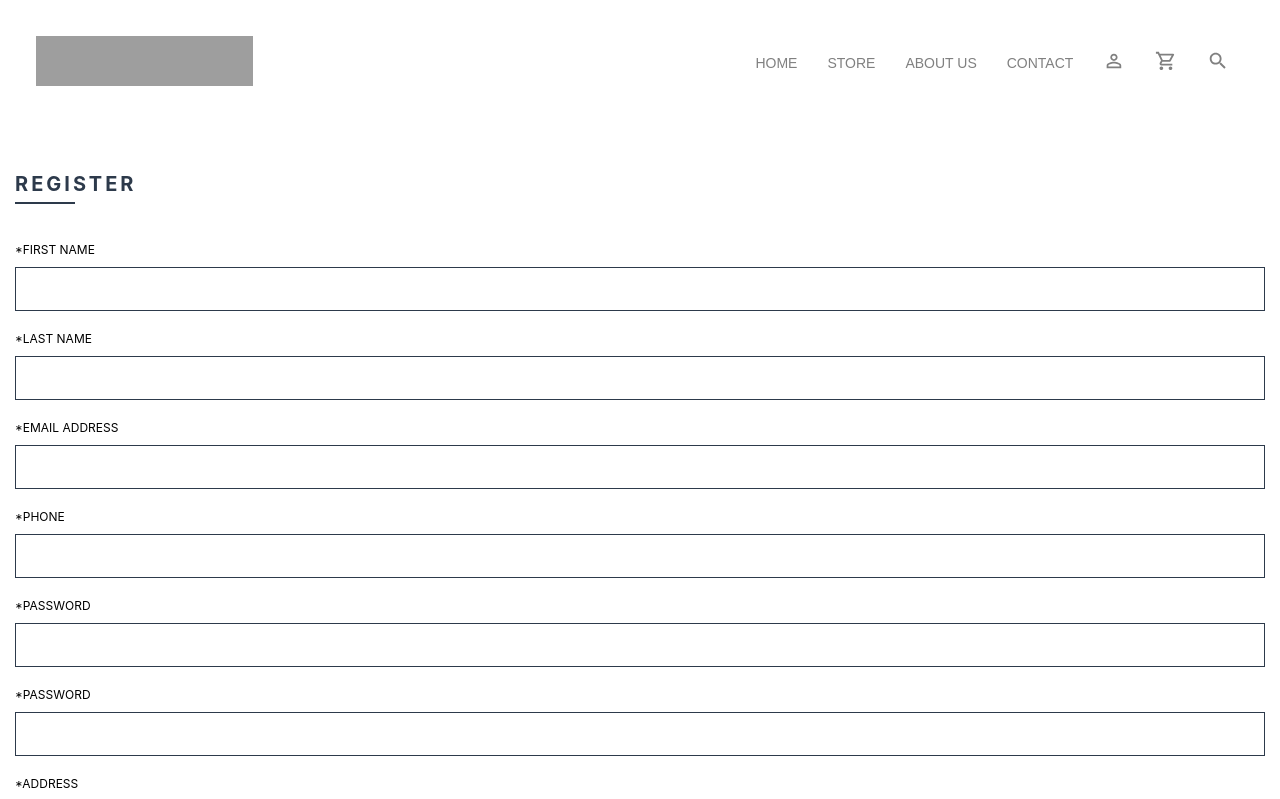
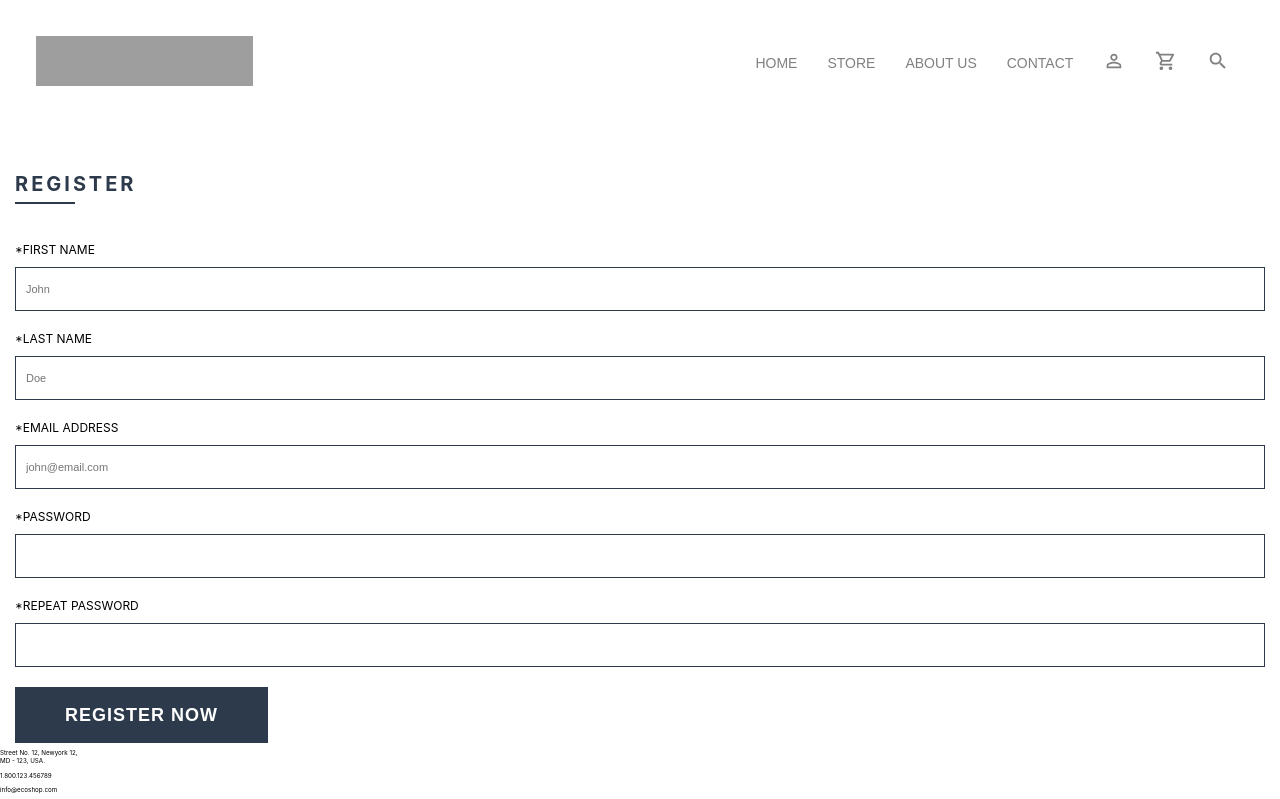
Before and after one commit to YagneshP/riipen_project, a Next.js app: page /register in a window 1280 px wide. Shown: the top 799 px of the page. Built offline with nearby package versions, Linux system fonts and the light colour scheme; grey boxes are pictures that could not be loaded.

Commit message:
remove the error

```diff
--- a/pages/register.js
+++ b/pages/register.js
@@ -1,6 +1,38 @@
+import { useContext, useState } from "react";
+import { AuthContext } from "../context/Auth";
+// import { useAuth } from "../hooks/useProvideAuth";
+
 import styles from "../styles/register.module.css";
 
 export default function Register() {
+  const [firstName, setFirstName] = useState("");
+  const [lastName, setLastName] = useState("");
+  const [password, setPassword] = useState("");
+  const [rePassword, setRePassword] = useState("");
+  const [email, setEmail] = useState("");
+  const [error, setError] = useState(null);
+  const { signUp } = useContext(AuthContext);
+
+  const handleSubmit = (e) => {
+    e.preventDefault();
+    setError(null);
+    //check if passwords match. If they do, create user in Firebase
+    // and redirect to your logged in page.
+    if (password === rePassword) {
+      createUserWithEmailAndPassword(email, password)
+        .then((authUser) => {
+          console.log("Success. The user is created in Firebase");
+          router.push("/logged_in");
+        })
+        .catch((error) => {
+          // An error occurred. Set error message to be displayed to user
+          setError(error.message);
+        });
+    } else {
+      setError("Password do not match");
+    }
+  };
+
   return (
     <div className={styles.Container}>
       <h6>REGISTER</h6>
@@ -8,32 +40,64 @@ export default function Register() {
         <ul style={{ padding: 0 }}>
           <li className={styles.Form_list}>
             <label htmlFor='first-name'> *FIRST NAME </label>
-            <input type='text' name='first-name' value='' placeholder='' />
+            <input
+              type='text'
+              name='first-name'
+              value={firstName}
+              placeholder='John'
+              onChange={(e) => setFirstName(e.target.value)}
+              required
+            />
           </li>
 
           <li className={styles.Form_list}>
             <label htmlFor='last-name'> *LAST NAME </label>
-            <input type='text' name='last-name' value='' placeholder='' />
+            <input
+              type='text'
+              name='last-name'
+              value={lastName}
+              placeholder='Doe'
+              onChange={(e) => setLastName(e.target.value)}
+            />
           </li>
 
           <li className={styles.Form_list}>
             <label htmlFor='contry-state'> *EMAIL ADDRESS</label>
-            <input type='text' name='contry-state' value='' placeholder='' />
+            <input
+              type='email'
+              name='contry-state'
+              value={email}
+              placeholder='john@email.com'
+              onChange={(e) => setEmail(e.target.value)}
+              required
+            />
           </li>
 
-          <li className={styles.Form_list}>
+          {/* <li className={styles.Form_list}>
             <label htmlFor='phone'> *PHONE </label>
             <input type='text' name='phone' value='' placeholder='' />
+          </li> */}
+          <li className={styles.Form_list}>
+            <label htmlFor='password'>*PASSWORD</label>
+            <input
+              type='password'
+              name='password'
+              value={password}
+              onChange={(e) => setPassword(e.target.value)}
+              placeholder=''
+            />
           </li>
           <li className={styles.Form_list}>
-            <label htmlFor='password'>*PASSWORD</label>
-            <input type='password' name='password' value='' placeholder='' />
+            <label htmlFor='re-password'> *REPEAT PASSWORD</label>
+            <input
+              type='password'
+              name='re-password'
+              value={rePassword}
+              onChange={(e) => setRePassword(e.target.value)}
+              placeholder=''
+            />
           </li>
-          <li className={styles.Form_list}>
-            <label htmlFor='re-password'> *PASSWORD</label>
-            <input type='password' name='re-password' value='' placeholder='' />
-          </li>
-          <li className={styles.Form_list}>
+          {/* <li className={styles.Form_list}>
             <label htmlFor='address-1'>*ADDRESS </label>
 
             <input type='text' name='address-1' value='' placeholder='' />
@@ -42,7 +106,7 @@ export default function Register() {
             <label htmlFor='address-2'> *ADDRESS</label>
 
             <input type='text' name='address-2' value='' placeholder='' />
-          </li>
+          </li> */}
 
           {/* <li>
             <label>
@@ -64,7 +128,7 @@ export default function Register() {
           </li> */}
 
           <li>
-            <button type='submit' class='btn'>
+            <button type='submit' className='btn'>
               REGISTER NOW
             </button>
           </li>
```
